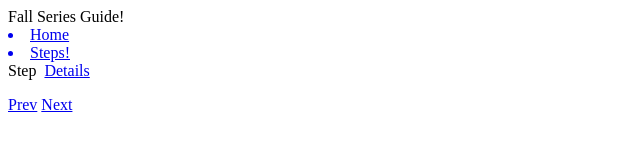
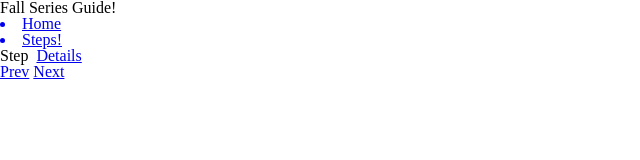
Before and after one commit to drinkingChai/fallseriesdemo, a website: page views/steps.html in a window 1280 px wide. Shown: the whole page, without its empty margins (0-640 px from the left). Drawn offline with nearby package versions, Linux system fonts and the light colour scheme; files that its build step writes are made by us from their sources.

Commit message:
Add a few styles and split pages

```diff
--- a/app.js
+++ b/app.js
@@ -7,6 +7,7 @@ app.set('view engine', 'html');
 app.engine('html', nunjucks.render);
 nunjucks.configure('views', { express: app, noCache: true });
 
+app.use(express.static('public'));
 
 app.get('/', function(req, res) {
   res.render('index');
--- a/package.json
+++ b/package.json
@@ -4,7 +4,8 @@
   "description": "",
   "main": "index.js",
   "scripts": {
-    "test": "echo \"Error: no test specified\" && exit 1"
+    "test": "echo \"Error: no test specified\" && exit 1",
+    "start": "node app.js"
   },
   "keywords": [],
   "author": "",
--- /dev/null
+++ b/public/stylesheets/reset.css
@@ -0,0 +1,48 @@
+/* http://meyerweb.com/eric/tools/css/reset/
+   v2.0 | 20110126
+   License: none (public domain)
+*/
+
+html, body, div, span, applet, object, iframe,
+h1, h2, h3, h4, h5, h6, p, blockquote, pre,
+a, abbr, acronym, address, big, cite, code,
+del, dfn, em, img, ins, kbd, q, s, samp,
+small, strike, strong, sub, sup, tt, var,
+b, u, i, center,
+dl, dt, dd, ol, ul, li,
+fieldset, form, label, legend,
+table, caption, tbody, tfoot, thead, tr, th, td,
+article, aside, canvas, details, embed,
+figure, figcaption, footer, header, hgroup,
+menu, nav, output, ruby, section, summary,
+time, mark, audio, video {
+	margin: 0;
+	padding: 0;
+	border: 0;
+	font-size: 100%;
+	font: inherit;
+	vertical-align: baseline;
+}
+/* HTML5 display-role reset for older browsers */
+article, aside, details, figcaption, figure,
+footer, header, hgroup, menu, nav, section {
+	display: block;
+}
+body {
+	line-height: 1;
+}
+ol, ul {
+	list-style: none;
+}
+blockquote, q {
+	quotes: none;
+}
+blockquote:before, blockquote:after,
+q:before, q:after {
+	content: '';
+	content: none;
+}
+table {
+	border-collapse: collapse;
+	border-spacing: 0;
+}
--- /dev/null
+++ b/public/stylesheets/style.css
@@ -0,0 +1,13 @@
+html { font-size: 16px }
+body {
+  font-size: 100%;
+}
+
+h1 { font-size: 3em }
+h2 { font-size: 2.5em }
+h3 { font-size: 2em }
+h4 { font-size: 1.6em }
+
+.content {
+
+}
--- a/views/layout.html
+++ b/views/layout.html
@@ -3,6 +3,8 @@
   <head>
     <meta charset="utf-8">
     <title></title>
+    <link rel="stylesheet" href="/stylesheets/reset.css">
+    <link rel="stylesheet" href="/stylesheets/style.css">
   </head>
   <body>
 
```
